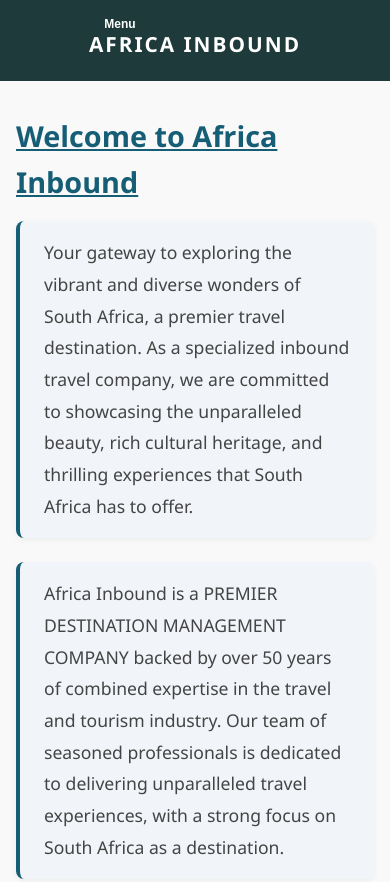
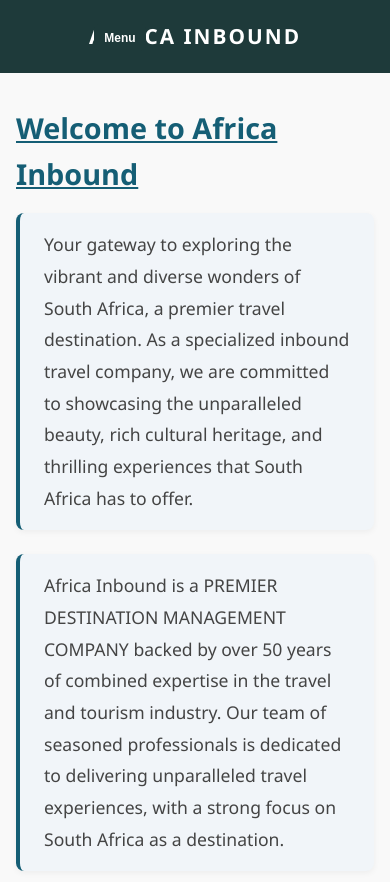
Before and after one commit to azhar586/Africa-Inbound, a plain HTML site: page index.html in a window 390 px wide. Shown: the top 882 px of the page. Drawn offline with Linux system fonts and the light colour scheme.

Commit message:
Update style.css

```diff
--- a/style.css
+++ b/style.css
@@ -774,10 +774,15 @@
 }
 /* Responsive Styles */
 @media (max-width: 768px) {
+  header {
+    position: relative; /* Ensure proper positioning context for child elements */
+  }
+
   header h1 {
     font-size: 1.5rem;
     padding: 0.5rem;
-    text-align: center; /* Ensure heading remains centered */
+    text-align: center; /* Keep the heading centered */
+    margin: 0; /* Remove unnecessary margin */
   }
 
   nav ul {
@@ -791,24 +796,32 @@
 
   /* Move the menu icon to the left */
   .dropdown {
-    position: fixed; /* Fixed positioning ensures it stays at the top-left */
-    top: 10px;
-    left: 10px; /* Align the dropdown menu to the left */
-    z-index: 1000; /* Ensure it stays above other elements */
+    position: absolute; /* Position it relative to the header */
+    top: 50%; /* Vertically center it relative to the header */
+    left: 10px; /* Align it neatly to the left */
+    transform: translateY(-50%); /* Correct vertical alignment */
+    z-index: 1000; /* Ensure it appears above other elements */
   }
 
   .dropdown-button {
     font-size: 0.875rem; /* Reduce font size for the button */
     padding: 8px 12px; /* Adjust padding for a smaller size */
     width: auto; /* Ensure the width adjusts dynamically */
+    background-color: #1e3a3a; /* Keep consistent styling */
+    border: none; /* Remove any border */
   }
 }
 
 @media (max-width: 480px) {
+  header {
+    position: relative; /* Ensure proper positioning context for child elements */
+  }
+
   header h1 {
     font-size: 1.3rem;
     padding: 0.25rem;
-    text-align: center; /* Ensure heading remains centered */
+    text-align: center; /* Keep the heading centered */
+    margin: 0; /* Remove unnecessary margin */
   }
 
   .image-card {
@@ -817,15 +830,18 @@
 
   /* Further adjustments for the menu icon on smaller screens */
   .dropdown {
-    position: fixed; /* Fixed positioning ensures it stays at the top-left */
-    top: 10px;
-    left: 10px; /* Keep the dropdown menu aligned to the left */
-    z-index: 1000; /* Prevent overlapping issues */
+    position: absolute; /* Position it relative to the header */
+    top: 50%; /* Vertically center it relative to the header */
+    left: 10px; /* Keep it neatly aligned to the left */
+    transform: translateY(-50%); /* Correct vertical alignment */
+    z-index: 1000; /* Ensure it appears above other elements */
   }
 
   .dropdown-button {
-    font-size: 0.75rem; /* Reduce font size for smaller screens */
+    font-size: 0.75rem; /* Reduce font size further for smaller screens */
     padding: 6px 10px; /* Adjust padding further */
-    width: auto; /* Dynamic width for the button */
+    width: auto; /* Keep width dynamic */
+    background-color: #1e3a3a; /* Keep consistent styling */
+    border: none; /* Remove any border */
   }
 }
```
